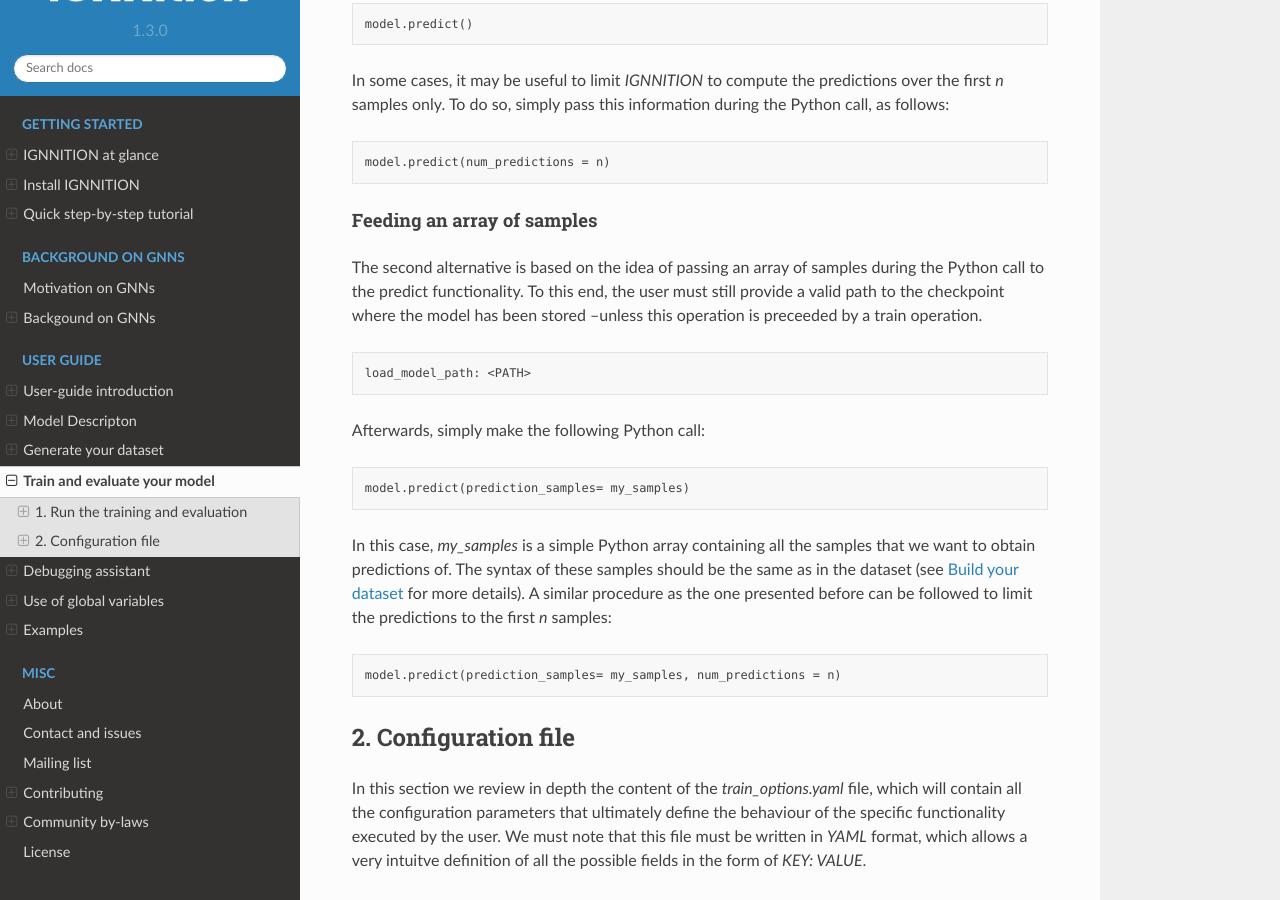
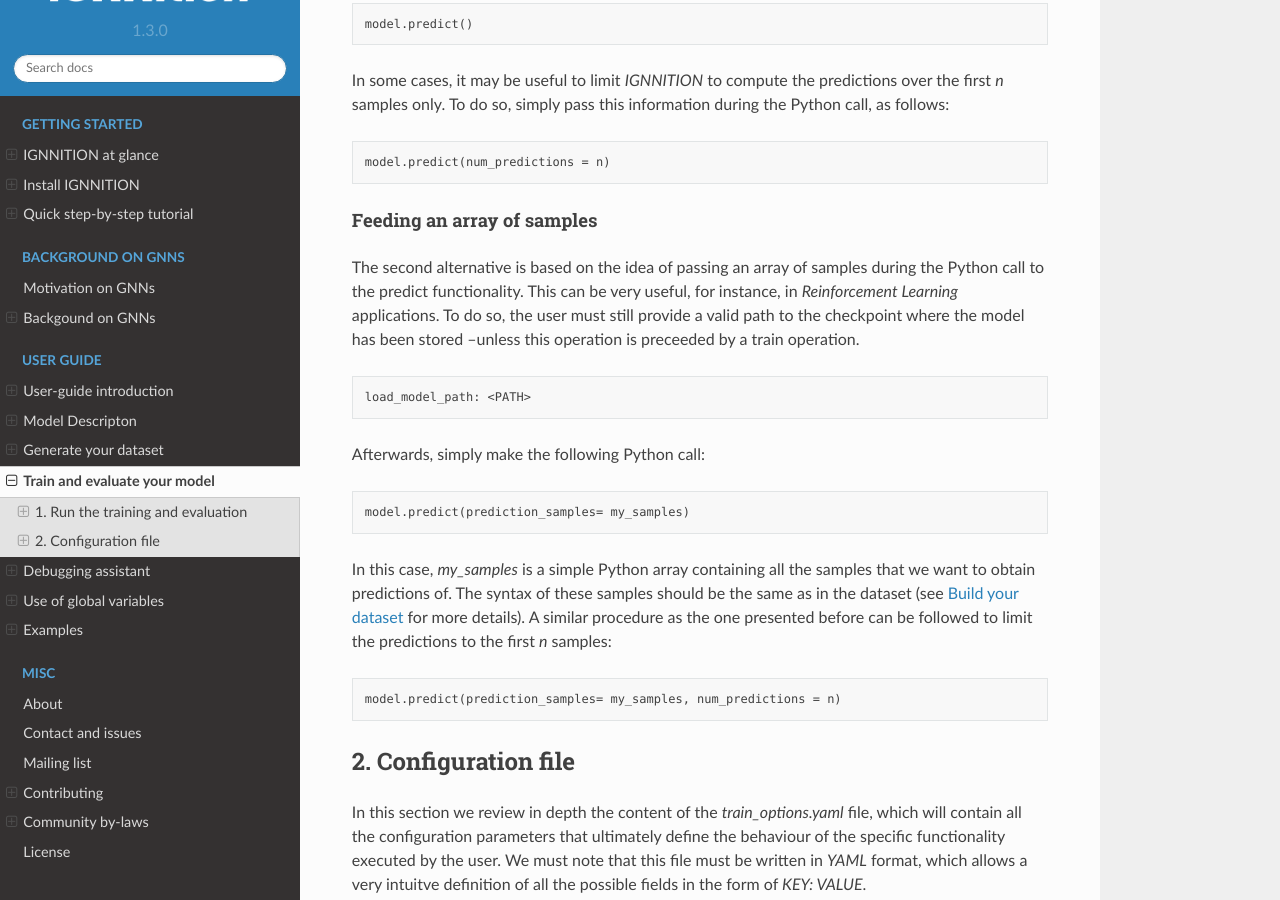
Before and after one commit to BNN-UPC/ignnition, a Sphinx documentation site: the page built from docs/train_and_evaluate.md, in a window 1280 px wide and 900 px high, scrolled down 2774 px. Built offline with Sphinx 7.4.7 and the Read the Docs theme 2.0.0, drawn with Linux system fonts in a browser that asks for light colours.

Commit message:
Fix in the documentation

```diff
--- a/docs/train_and_evaluate.md
+++ b/docs/train_and_evaluate.md
@@ -65,7 +65,7 @@ In some cases, it may be useful to limit *IGNNITION* to compute the predictions
     model.predict(num_predictions = n)
 
 #### Feeding an array of samples
-The second alternative is based on the idea of passing an array of samples during the Python call to the predict functionality. To this end, the user must still provide a valid path to the checkpoint where the model has been stored --unless this operation is preceeded by a train operation.
+The second alternative is based on the idea of passing an array of samples during the Python call to the predict functionality. This can be very useful, for instance, in *Reinforcement Learning* applications. To do so, the user must still provide a valid path to the checkpoint where the model has been stored --unless this operation is preceeded by a train operation.
 
     load_model_path: <PATH>
 
```
